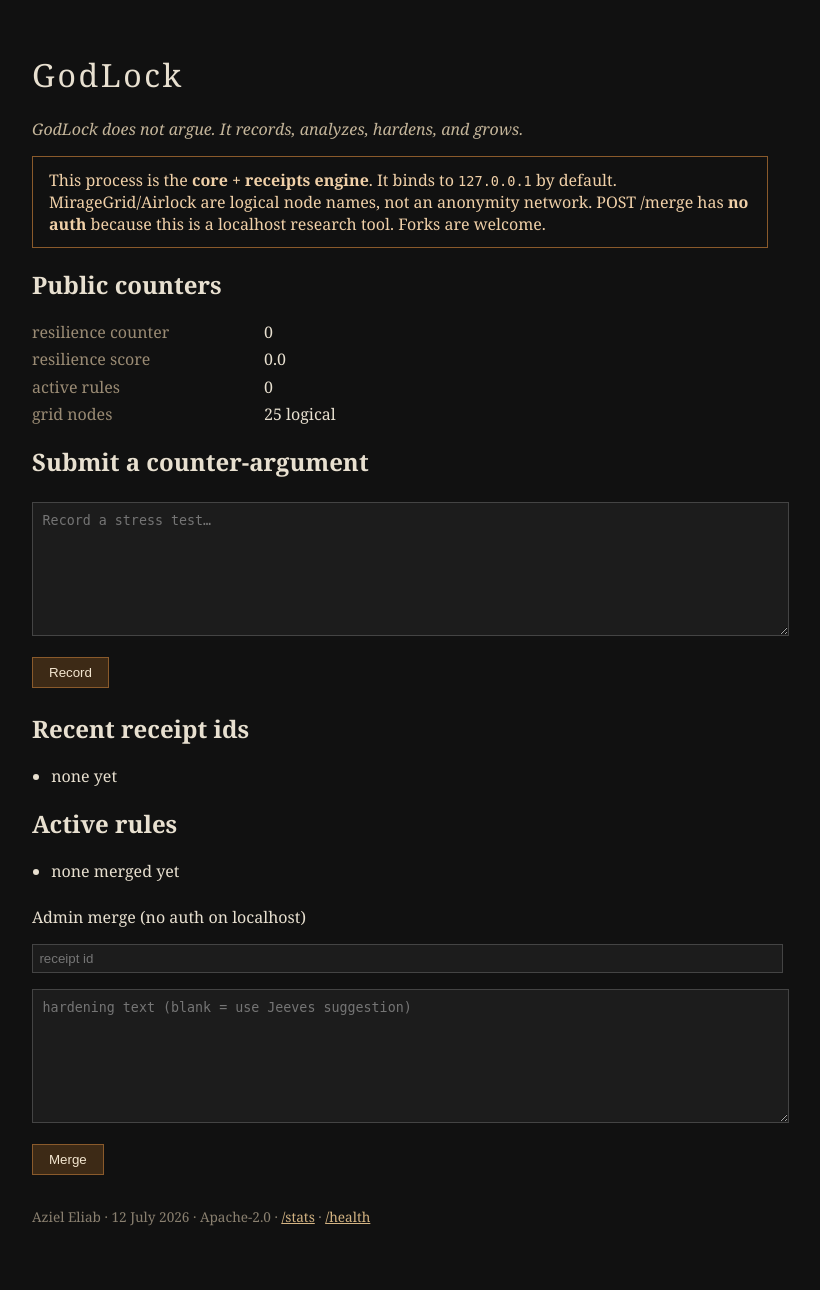
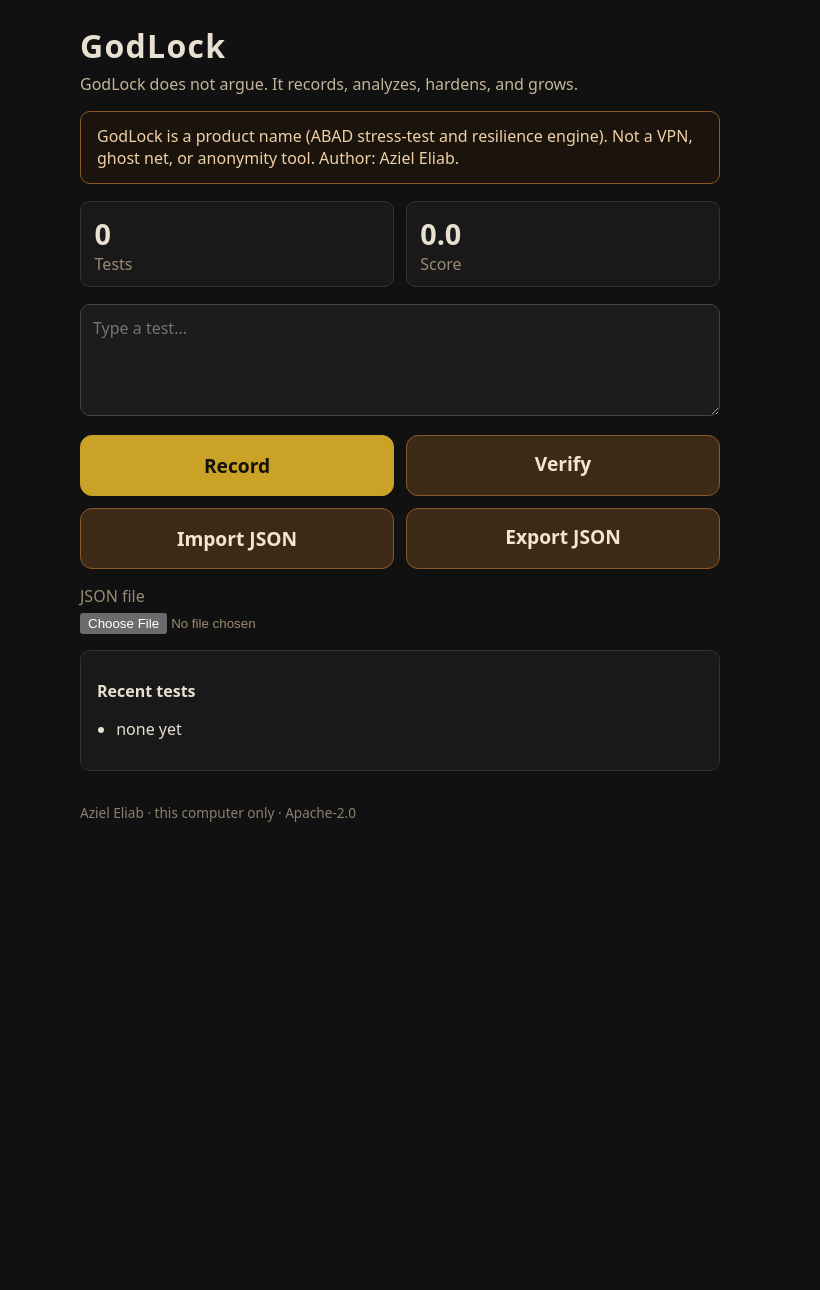
Before and after one commit to AzielEliab/godlock, a FastAPI app: page / in a window 1280 px wide. Shown: the whole page, without its empty margins (240-1060 px from the left). After the commit the page ends 822 px from the top, so only its background shows below. Run offline with FastAPI, Linux system fonts and the light colour scheme.

Commit message:
Harden a one-screen GodLock UI with Verify and JSON import/export.
Kid-plain PASS/FAIL doctor, honest product-name banner, and unchanged receipt hashes.

```diff
--- a/godlock/app.py
+++ b/godlock/app.py
@@ -7,15 +7,17 @@ in front. This repo is not an anonymity network.
 
 from __future__ import annotations
 
+import json
 from pathlib import Path
 from typing import Any
 
 from fastapi import FastAPI, Request
-from fastapi.responses import HTMLResponse, JSONResponse
+from fastapi.responses import HTMLResponse, JSONResponse, Response
 from fastapi.templating import Jinja2Templates
 
-from godlock.config import DEFAULT_BIND_HOST, DEFAULT_BIND_PORT, MOTTO
+from godlock.config import DEFAULT_BIND_HOST, DEFAULT_BIND_PORT, HONEST_BANNER, MOTTO
 from godlock.engine import GodLockEngine
+from godlock.receipts import ImmutableReceiptError
 
 TEMPLATE_DIR = Path(__file__).resolve().parent / "templates"
 templates = Jinja2Templates(directory=str(TEMPLATE_DIR))
@@ -33,22 +35,26 @@ def create_app(
     app = FastAPI(
         title="GodLock",
         version="0.1.0",
-        description=(
-            "ABAD stress-test and resilience engine. "
-            "Core + receipts. Not an anonymity network."
-        ),
+        description=HONEST_BANNER,
     )
     app.state.engine = eng
     app.state.bind_host = bind_host or DEFAULT_BIND_HOST
     app.state.bind_port = int(bind_port)
 
-    def _dashboard(request: Request, result: dict[str, Any] | None = None) -> HTMLResponse:
+    def _dashboard(
+        request: Request,
+        result: dict[str, Any] | None = None,
+        doctor: dict[str, Any] | None = None,
+        import_result: dict[str, Any] | None = None,
+        error: str | None = None,
+    ) -> HTMLResponse:
         stats = eng.stats()
         return templates.TemplateResponse(
             request,
             "dashboard.html",
             {
                 "motto": MOTTO,
+                "banner": HONEST_BANNER,
                 "counter": stats["counter"],
                 "resilience_score": stats["resilience_score"],
                 "rules": stats["rules"],
@@ -56,6 +62,9 @@ def create_app(
                 "recent_ids": stats["recent_receipt_ids"],
                 "rule_list": [r.as_dict() for r in eng.rules.all()],
                 "result": result,
+                "doctor": doctor,
+                "import_result": import_result,
+                "error": error,
             },
         )
 
@@ -70,11 +79,66 @@ def create_app(
             "bind_host": app.state.bind_host,
             "persist": eng.persist,
             "motto": MOTTO,
+            "banner": HONEST_BANNER,
+            "author": "Aziel Eliab",
         }
 
     @app.get("/stats")
     def stats() -> dict[str, Any]:
         return eng.stats()
+
+    @app.get("/doctor")
+    def doctor_json() -> dict[str, Any]:
+        from godlock.doctor import run
+
+        return run()
+
+    @app.get("/verify", response_class=HTMLResponse)
+    def verify(request: Request) -> HTMLResponse:
+        from godlock.doctor import run
+
+        return _dashboard(request, doctor=run())
+
+    @app.get("/export")
+    def export_json() -> Response:
+        bundle = eng.export_json()
+        body = json.dumps(bundle, indent=2, ensure_ascii=False) + "\n"
+        return Response(
+            content=body,
+            media_type="application/json; charset=utf-8",
+            headers={"Content-Disposition": 'attachment; filename="godlock.json"'},
+        )
+
+    @app.post("/import")
+    async def import_json(request: Request) -> Any:
+        ctype = (request.headers.get("content-type") or "").lower()
+        wants_html = "application/json" not in ctype
+        try:
+            if "multipart/form-data" in ctype:
+                form = await request.form()
+                upload = form.get("file")
+                if upload is None:
+                    raise ValueError("pick a JSON file")
+                raw = await upload.read() if hasattr(upload, "read") else str(upload or "")
+                if isinstance(raw, bytes):
+                    raw = raw.decode("utf-8")
+                payload = json.loads(raw)
+            else:
+                payload = await request.json()
+            result = eng.import_json(payload)
+        except json.JSONDecodeError:
+            msg = "that file is not JSON"
+            if wants_html:
+                return _dashboard(request, error=msg)
+            return JSONResponse({"error": msg}, status_code=400)
+        except (ValueError, ImmutableReceiptError, UnicodeDecodeError) as exc:
+            msg = str(exc) or "could not read that file"
+            if wants_html:
+                return _dashboard(request, error=msg)
+            return JSONResponse({"error": msg}, status_code=400)
+        if wants_html:
+            return _dashboard(request, import_result=result)
+        return result
 
     @app.post("/stress")
     async def stress(request: Request) -> Any:
@@ -90,6 +154,8 @@ def create_app(
         try:
             result = eng.submit(payload)
         except ValueError as exc:
+            if wants_html:
+                return _dashboard(request, error=str(exc))
             return JSONResponse({"error": str(exc)}, status_code=400)
         if wants_html:
             return _dashboard(request, result=result)
--- a/godlock/config.py
+++ b/godlock/config.py
@@ -22,6 +22,11 @@ AUTHOR = "Aziel Eliab"
 PAPER_DATE = "12 July 2026"
 LICENSE_ID = "Apache-2.0"
 
+HONEST_BANNER = (
+    "GodLock is a product name (ABAD stress-test and resilience engine). "
+    "Not a VPN, ghost net, or anonymity tool. Author: Aziel Eliab."
+)
+
 DATA_DIR_NAME = ".godlock"
 LUMEN_KEY_FILENAME = "lumen.key"
 RECEIPTS_FILENAME = "receipts.jsonl"
--- a/godlock/templates/dashboard.html
+++ b/godlock/templates/dashboard.html
@@ -6,57 +6,108 @@
   <title>GodLock</title>
   <style>
     :root { color-scheme: dark; }
-    body { font-family: Georgia, serif; margin: 0; background: #111; color: #e8e0d0; }
-    main { max-width: 46rem; margin: 0 auto; padding: 2rem 1.25rem 4rem; }
-    h1 { font-weight: 400; letter-spacing: 0.08em; }
-    .motto { font-style: italic; color: #c4b59a; }
-    .warn { border: 1px solid #8a5a2b; padding: 0.75rem 1rem; color: #f0d0a8; }
-    dl { display: grid; grid-template-columns: 11rem 1fr; gap: 0.35rem 1rem; }
-    dt { color: #9a8b74; }
-    form { margin: 1.5rem 0; }
-    textarea { width: 100%; min-height: 7rem; background: #1c1c1c; color: inherit; border: 1px solid #444; padding: 0.6rem; }
-    button { background: #3d2a16; color: #f3e6d0; border: 1px solid #8a5a2b; padding: 0.45rem 1rem; cursor: pointer; }
+    body { font-family: system-ui, sans-serif; margin: 0; background: #111; color: #e8e0d0; }
+    main { max-width: 40rem; margin: 0 auto; padding: 1.5rem 1.1rem 3rem; }
+    h1 { font-weight: 650; letter-spacing: 0.04em; margin: 0 0 .35rem; font-size: 2rem; }
+    .motto { color: #c4b59a; margin: 0 0 1rem; }
+    .warn { border: 1px solid #8a5a2b; background: #1a140c; padding: 0.85rem 1rem; color: #f0d0a8; border-radius: 10px; }
+    .nums { display: grid; grid-template-columns: 1fr 1fr; gap: .7rem; margin: 1.1rem 0; }
+    .num { border: 1px solid #333; border-radius: 10px; padding: .7rem .85rem; background: #191919; }
+    .num b { display: block; font-size: 1.8rem; }
+    .num span { color: #9a8b74; }
+    textarea { width: 100%; min-height: 7rem; background: #1c1c1c; color: inherit; border: 1px solid #444; padding: 0.75rem; box-sizing: border-box; font: inherit; border-radius: 10px; }
+    .btns { display: grid; grid-template-columns: 1fr 1fr; gap: .75rem; margin: .85rem 0 1rem; }
+    @media (max-width: 520px) { .btns { grid-template-columns: 1fr; } }
+    button.btn, a.btn, label.btn { display: block; width: 100%; box-sizing: border-box; text-align: center; font: inherit; font-size: 1.2rem; font-weight: 750; padding: 1rem 1.1rem; border-radius: 12px; border: 1px solid #8a5a2b; cursor: pointer; text-decoration: none; color: #f3e6d0; background: #3d2a16; }
+    button.btn.primary { background: #c9a227; color: #14110a; border-color: #c9a227; }
+    a.btn { line-height: 1.2; }
+    .file { margin: 0 0 1rem; color: #9a8b74; }
+    .file input { display: block; margin-top: .35rem; width: 100%; }
+    .ok { border: 1px solid #2e6b45; background: #102016; color: #b7e4c7; padding: .85rem 1rem; border-radius: 10px; }
+    .bad { border: 1px solid #8a2b2b; background: #201010; color: #f0b8b8; padding: .85rem 1rem; border-radius: 10px; }
+    .card { border: 1px solid #333; border-radius: 10px; padding: .85rem 1rem; margin: 1rem 0; background: #191919; }
     code, .id { font-family: ui-monospace, monospace; font-size: 0.85rem; }
     ul { padding-left: 1.2rem; }
     a { color: #d4b483; }
     footer { margin-top: 2rem; font-size: 0.85rem; color: #8a8070; }
+    .checks { list-style: none; padding: 0; margin: .5rem 0 0; }
+    .checks li { margin: .2rem 0; font-weight: 650; }
   </style>
 </head>
 <body>
 <main>
   <h1>GodLock</h1>
   <p class="motto">{{ motto }}</p>
-  <p class="warn">
-    This process is the <strong>core + receipts engine</strong>.
-    It binds to <code>127.0.0.1</code> by default.
-    MirageGrid/Airlock are logical node names, not an anonymity network.
-    POST /merge has <strong>no auth</strong> because this is a localhost research tool.
-    Forks are welcome.
-  </p>
+  <p class="warn">{{ banner }}</p>
 
-  <h2>Public counters</h2>
-  <dl>
-    <dt>resilience counter</dt><dd>{{ counter }}</dd>
-    <dt>resilience score</dt><dd>{{ resilience_score }}</dd>
-    <dt>active rules</dt><dd>{{ rules }}</dd>
-    <dt>grid nodes</dt><dd>{{ grid_nodes }} logical</dd>
-  </dl>
+  <div class="nums">
+    <div class="num"><b>{{ counter }}</b><span>Tests</span></div>
+    <div class="num"><b>{{ resilience_score }}</b><span>Score</span></div>
+  </div>
 
-  <h2>Submit a counter-argument</h2>
-  <form method="post" action="/stress">
-    <textarea name="text" required placeholder="Record a stress test…"></textarea>
-    <p><button type="submit">Record</button></p>
+  {% if error %}
+  <p class="bad">{{ error }}</p>
+  {% endif %}
+
+  {% if doctor %}
+  <div class="{{ 'ok' if doctor.ok else 'bad' }}">
+    <p><strong>{{ doctor.verdict }}</strong> {% if doctor.ok %}All checks good.{% else %}Something is wrong.{% endif %}</p>
+    <ul class="checks">
+      {% for c in doctor.checks %}
+      <li>{{ c.verdict }} — {{ c.label }}</li>
+      {% endfor %}
+    </ul>
+  </div>
+  {% endif %}
+
+  {% if import_result %}
+  <div class="{{ 'bad' if import_result.failed else 'ok' }}">
+    {% if import_result.mode == 'texts' %}
+    <p>Saved {{ import_result.submitted }} test{% if import_result.submitted != 1 %}s{% endif %} from the file.</p>
+    {% else %}
+    <p>Checked the file.
+      {{ import_result.loaded }} PASS (kept),
+      {{ import_result.skipped }} already here,
+      {{ import_result.failed|length }} FAIL.</p>
+    {% if import_result.failed %}
+    <ul>
+      {% for f in import_result.failed %}
+      <li>FAIL {{ f.id or '' }} — {{ f.error }}</li>
+      {% endfor %}
+    </ul>
+    {% endif %}
+    {% endif %}
+  </div>
+  {% endif %}
+
+  <form id="record-form" method="post" action="/stress">
+    <textarea name="text" required placeholder="Type a test…"></textarea>
+  </form>
+
+  <div class="btns">
+    <button class="btn primary" type="submit" form="record-form">Record</button>
+    <a class="btn" href="/verify">Verify</a>
+    <button class="btn" type="button" id="import-btn">Import JSON</button>
+    <a class="btn" href="/export">Export JSON</a>
+  </div>
+  <form id="import-form" class="file" method="post" action="/import" enctype="multipart/form-data">
+    <label>JSON file
+      <input id="jsonfile" type="file" name="file" accept=".json,application/json" required>
+    </label>
   </form>
 
   {% if result %}
-  <h2>Last receipt</h2>
+  <div class="card">
+    <p><strong>Saved.</strong></p>
     <p class="id">{{ result.receipt.id }}</p>
-  <p>ingress <code>{{ result.receipt.ingress_node }}</code> → egress <code>{{ result.receipt.egress_node }}</code></p>
-  <p>hash <code>{{ result.receipt.hash }}</code></p>
-  <p>Jeeves ({{ result.jeeves_analysis.model }}): {{ result.jeeves_analysis.suggested_hardening }}</p>
+    {% if result.jeeves_analysis and result.jeeves_analysis.suggested_hardening %}
+    <p>Tip: {{ result.jeeves_analysis.suggested_hardening }}</p>
+    {% endif %}
+  </div>
   {% endif %}
 
-  <h2>Recent receipt ids</h2>
+  <div class="card">
+    <p><strong>Recent tests</strong></p>
     <ul>
       {% for rid in recent_ids %}
       <li class="id">{{ rid }}</li>
@@ -64,27 +115,23 @@
       <li>none yet</li>
       {% endfor %}
     </ul>
-
-  <h2>Active rules</h2>
-  <ul>
-    {% for rule in rule_list %}
-    <li>{{ rule.hardening }} <span class="id">(from {{ rule.receipt_id }})</span></li>
-    {% else %}
-    <li>none merged yet</li>
-    {% endfor %}
-  </ul>
-
-  <form method="post" action="/merge">
-    <p>Admin merge (no auth on localhost)</p>
-    <p><input name="receipt_id" placeholder="receipt id" required style="width:100%;background:#1c1c1c;color:inherit;border:1px solid #444;padding:0.4rem;"></p>
-    <p><textarea name="hardening" placeholder="hardening text (blank = use Jeeves suggestion)"></textarea></p>
-    <p><button type="submit">Merge</button></p>
-  </form>
+  </div>
 
   <footer>
-    Aziel Eliab · 12 July 2026 · Apache-2.0
-    · <a href="/stats">/stats</a> · <a href="/health">/health</a>
+    Aziel Eliab · this computer only · Apache-2.0
   </footer>
 </main>
+<script>
+  (function () {
+    var btn = document.getElementById("import-btn");
+    var inp = document.getElementById("jsonfile");
+    var form = document.getElementById("import-form");
+    if (!btn || !inp || !form) return;
+    btn.addEventListener("click", function () { inp.click(); });
+    inp.addEventListener("change", function () {
+      if (inp.files && inp.files.length) form.submit();
+    });
+  })();
+</script>
 </body>
 </html>
--- a/pyproject.toml
+++ b/pyproject.toml
@@ -5,7 +5,7 @@ build-backend = "setuptools.build_meta"
 [project]
 name = "godlock"
 version = "0.1.0"
-description = "Self-hosted stress-test and resilience engine for the ABAD framework (GodLock, 12 July 2026). Not an anonymity network."
+description = "GodLock is a product name (ABAD stress-test and resilience engine). Not a VPN, ghost net, or anonymity tool. Author: Aziel Eliab."
 readme = "README.md"
 license = {file = "LICENSE"}
 authors = [
@@ -37,6 +37,7 @@ dependencies = [
     "uvicorn>=0.27",
     "cryptography>=42.0",
     "jinja2>=3.1",
+    "python-multipart>=0.0.9",
 ]
 
 [project.optional-dependencies]
--- a/workers/download-tracker/src/index.js
+++ b/workers/download-tracker/src/index.js
@@ -275,13 +275,13 @@ async function indexHtml(env) {
       <p class="count">${v}<span>Views</span></p>
       <p class="count">${n}<span>Downloads</span></p>
     </div>
-    <p class="kid"><strong>Two big buttons.</strong> Download saves the gzip (the Downloads number goes up). One-click install copies a Terminal command. After it finishes, type <code>godlock ui</code>.</p>
+    <p class="kid"><strong>Two big buttons.</strong> Download saves the gzip (the Downloads number goes up). One-click install copies a Terminal command. After it finishes, type <code>godlock ui</code>, open http://127.0.0.1:8080, and tap Record, Verify, Import JSON, or Export JSON.</p>
     <div class="btns">
       <a class="btn primary dl" href="/download?asset=${DEFAULT_ASSET}">Download</a>
       <button type="button" class="btn install" id="install-btn">One-click install</button>
     </div>
     <pre id="install-cmd">curl -fsSL https://godlock-download-tracker.vibelock.workers.dev/install.sh | bash</pre>
-    <p class="kid">Then run: <code>godlock ui</code> and open http://127.0.0.1:8080 (this computer only).</p>
+    <p class="kid">Then run: <code>godlock ui</code> and open http://127.0.0.1:8080 (this computer only). Tap Record, Verify, Import JSON, or Export JSON. <code>godlock doctor</code> prints PASS or FAIL.</p>
     <p class="meta">The download count ticks on the Download click. The Worker serves the gzip (HTTP 200). No 302 to GitHub. Forks using this same link are counted automatically. ${DEFAULT_ASSET} — ${n} counted.</p>
     <p class="iso">Isolated counter: Worker <code>godlock-download-tracker</code>, project <code>godlock</code>, KV <code>GODLOCK_DOWNLOADS</code>. Not mixed with any other product. /v1 does not increment downloads.</p>
 
```
Also changed, not shown: SKILL.md (+11 -18 lines), godlock/cli.py (+30 -5 lines), godlock/doctor.py (+53 -17 lines), godlock/engine.py (+122 -0 lines), tests/test_app.py (+5 -0 lines), tests/test_cli.py (+3 -0 lines), tests/test_doctor.py (added, +45 -0 lines), tests/test_import_export.py (added, +119 -0 lines), tests/test_security.py (+23 -0 lines), workers/download-tracker/src/runtime.js (+1 -2 lines), README.md, 1 other file. Lines whose indentation alone changed are shown as unchanged.
